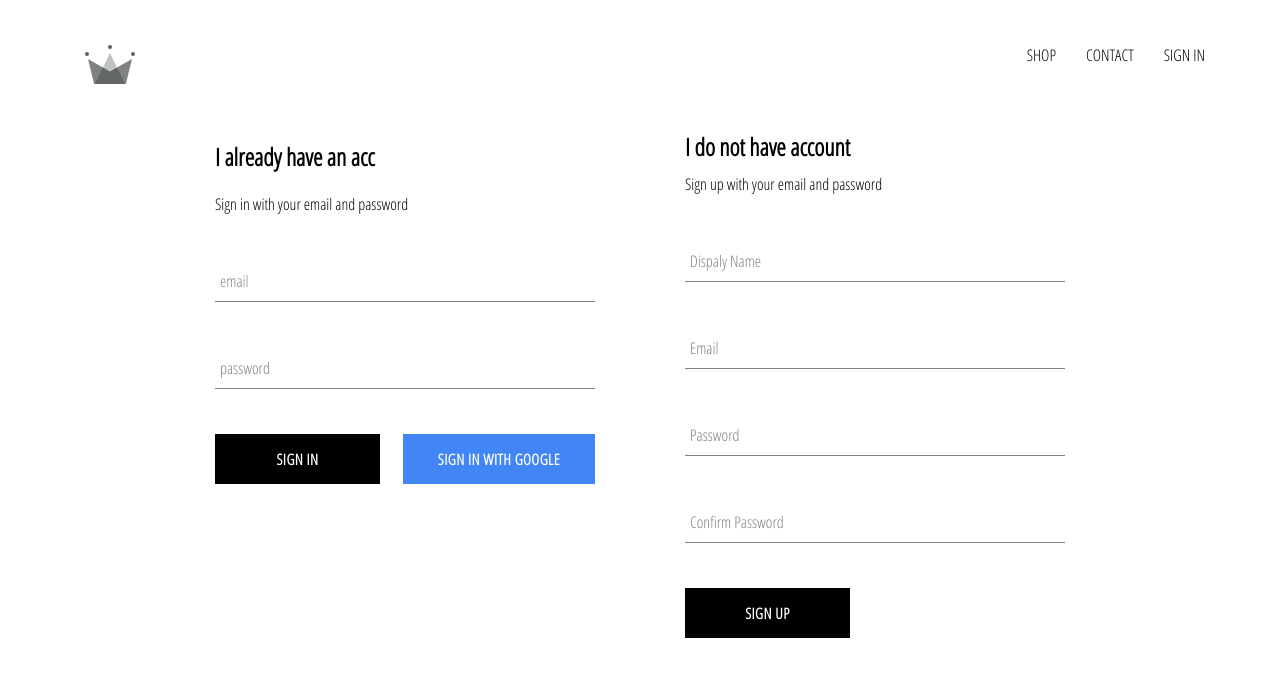
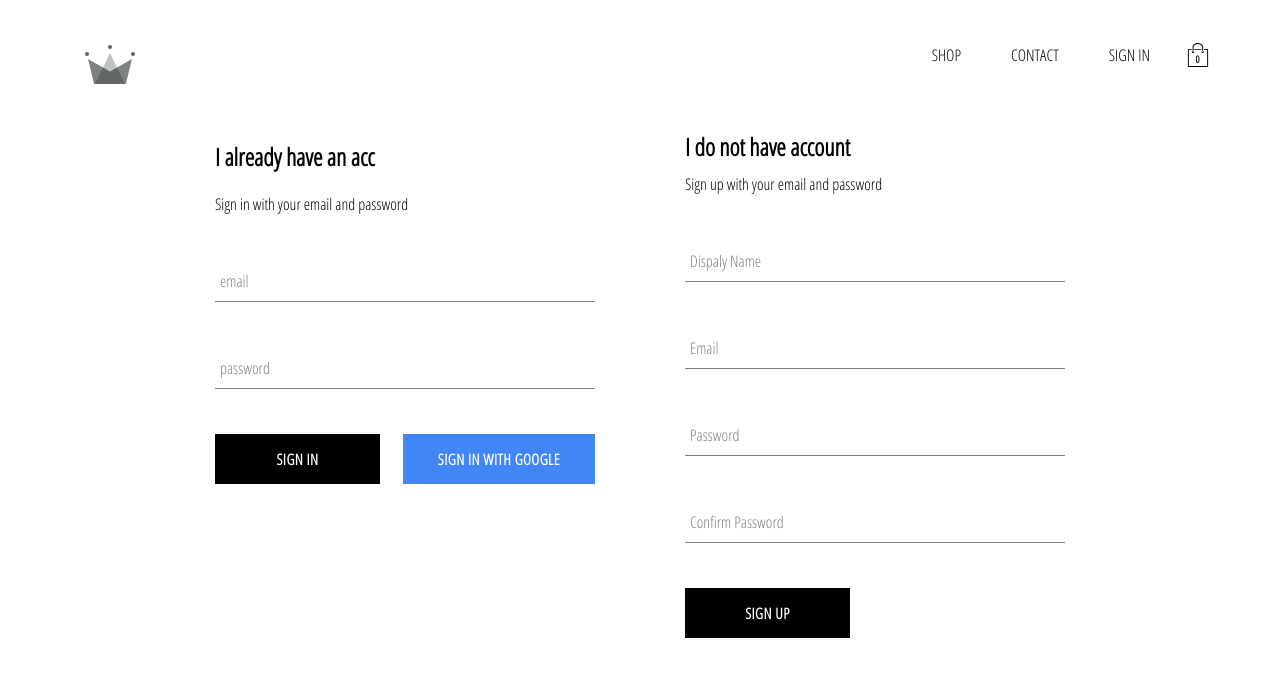
Before and after one commit to pampukhaleo/clothing-store, a React (Create React App) app: page /signin in a window 1280 px wide. Shown: the top 676 px of the page. Built offline with nearby package versions, Linux system fonts and the light colour scheme; no server answers.

Commit message:
cart-icon and cart-dropdown components. TOGGLE_HIDDEN action created for cart-Dropdown component (cart reducer)

```diff
--- a/src/App.js
+++ b/src/App.js
@@ -52,9 +52,9 @@
             path='/signin'
             render={() =>
               this.props.currentUser ? (
-              <Redirect to='/' />
-              ) : (
-              <SignInAndSignUpPage />
+                <Redirect to='/' />
+                ) : (
+                <SignInAndSignUpPage />
               )
             }
           />
--- /dev/null
+++ b/src/components/cart-dropdown/cart-dropdown.component.jsx
@@ -0,0 +1,14 @@
+import React from 'react';
+
+import CustomButton from '../custom-button/custom-button.component'
+
+import './cart-dropdown.styles.scss'
+
+const CartDropdown = () => (
+    <div className="cart-dropdown">
+        <div className="cart-items" />
+        <CustomButton>GO TO CHECKOUT</CustomButton>
+    </div>
+)
+
+export default CartDropdown
--- /dev/null
+++ b/src/components/cart-dropdown/cart-dropdown.styles.scss
@@ -0,0 +1,24 @@
+.cart-dropdown {
+  position: absolute;
+  width: 240px;
+  height: 340px;
+  display: flex;
+  flex-direction: column;
+  padding: 20px;
+  border: 1px solid black;
+  background-color: white;
+  top: 90px;
+  right: 40px;
+  z-index: 5;
+
+  .cart-items {
+    height: 240px;
+    display: flex;
+    flex-direction: column;
+    overflow: scroll;
+  }
+
+  button {
+    margin-top: auto;
+  }
+}
--- /dev/null
+++ b/src/components/cart-icon/cart-icon.component.jsx
@@ -0,0 +1,21 @@
+import React from "react";
+import { connect } from "react-redux";
+
+import { toggleCartHidden } from "../../redux/cart/cart.actions"
+
+import { ReactComponent as ShoppingIcon } from '../../assets/shopping-bag.svg'
+
+import './cart-icon.styles.scss'
+
+const CartIcon = ({ toggleCartHidden }) => (
+    <div className="cart-icon" onClick={toggleCartHidden}>
+        <ShoppingIcon  className='shopping-icon' />
+        <span className="item-count">0</span>
+    </div>
+);
+
+const mapDispatchToProps = dispatch => ({
+    toggleCartHidden: () => dispatch(toggleCartHidden())
+})
+
+export default connect(null, mapDispatchToProps)(CartIcon);
--- /dev/null
+++ b/src/components/cart-icon/cart-icon.styles.scss
@@ -0,0 +1,21 @@
+.cart-icon {
+  width: 45px;
+  height: 45px;
+  position: relative;
+  display: flex;
+  align-items: center;
+  justify-content: center;
+  cursor: pointer;
+
+  .shopping-icon {
+    width: 24px;
+    height: 24px;
+  }
+
+  .item-count {
+    position: absolute;
+    font-size: 10px;
+    font-weight: bold;
+    bottom: 12px;
+  }
+}
--- a/src/components/header/header.component.jsx
+++ b/src/components/header/header.component.jsx
@@ -3,12 +3,14 @@
 import { connect } from 'react-redux'
 
 import { auth } from '../../firebase/firebase.utils'
+import CartIcon from '../cart-icon/cart-icon.component'
+import CartDropdown from '../cart-dropdown/cart-dropdown.component'
 
 import { ReactComponent as Logo } from '../../assets/crown.svg'
 
 import './header.styles.scss'
 
-const Header = ({ currentUser }) => (
+const Header = ({ currentUser, hidden }) => (
     <div className="header">
         <Link className='logo-container' to="/">
              <Logo className="logo" />
@@ -20,19 +22,22 @@
             <Link className='option' to='/shop'>
                 CONTACT
             </Link>
-            {
-                currentUser ?
+            { currentUser ? (
                 <div className='option' onClick={() => auth.signOut()}> SIGN OUT </div>
-                :
+            ) : (
                 <Link className='option' to='/signin'> SIGN IN </Link>
-            }
+            )}
+            <CartIcon />
         </div>
-
+        {
+            hidden ? null : <CartDropdown />
+        }
     </div>
 )
 
-const mapStateToProps = state => ({
-    currentUser: state.user.currentUser
+const mapStateToProps = ({user: { currentUser }, cart: { hidden }}) => ({
+    currentUser,
+    hidden
 })
 
 export default connect(mapStateToProps)(Header);
--- a/src/components/header/header.styles.scss
+++ b/src/components/header/header.styles.scss
@@ -19,7 +19,7 @@
       justify-content: flex-end;
 
       .option {
-        padding: 10px 15px;
+        padding: 10px 25px;
         cursor: pointer;
       }
     }
--- a/src/pages/homepage/homepage.styles.scss
+++ b/src/pages/homepage/homepage.styles.scss
@@ -2,5 +2,4 @@
     display: flex;
     flex-direction: column;
     align-items: center;
-    padding: 20px 80px;
   }
--- /dev/null
+++ b/src/redux/cart/cart.actions.js
@@ -0,0 +1,5 @@
+import CartActionTypes from './cart.types'
+
+export const toggleCartHidden = () => ({
+    type: CartActionTypes.TOGGLE_CART_HIDDEN
+})
--- /dev/null
+++ b/src/redux/cart/cart.reducer.js
@@ -0,0 +1,19 @@
+import CartActionTypes from './cart.types'
+
+const INITIAL_STATE = {
+    hidden: true,
+}
+
+const cartReducer = (state = INITIAL_STATE, action) => {
+    switch (action.type) {
+        case CartActionTypes.TOGGLE_CART_HIDDEN:
+            return {
+                ...state,
+                hidden: !state.hidden
+            }
+        default:
+            return state
+    }
+}
+
+export default cartReducer
--- /dev/null
+++ b/src/redux/cart/cart.types.js
@@ -0,0 +1,5 @@
+const CartActionTypes = {
+    TOGGLE_CART_HIDDEN: "TOGGLE_CART_HIDDEN"
+}
+
+export default CartActionTypes
--- a/src/redux/root-reducer.js
+++ b/src/redux/root-reducer.js
@@ -1,7 +1,9 @@
 import { combineReducers } from "redux";
 
 import userReducer from './user/user.reducer'
+import cartReducer from "./cart/cart.reducer";
 
 export default combineReducers({
-    user: userReducer
+    user: userReducer,
+    cart: cartReducer
 });
```
Also changed, not shown: src/assets/shopping-bag.svg (added).
